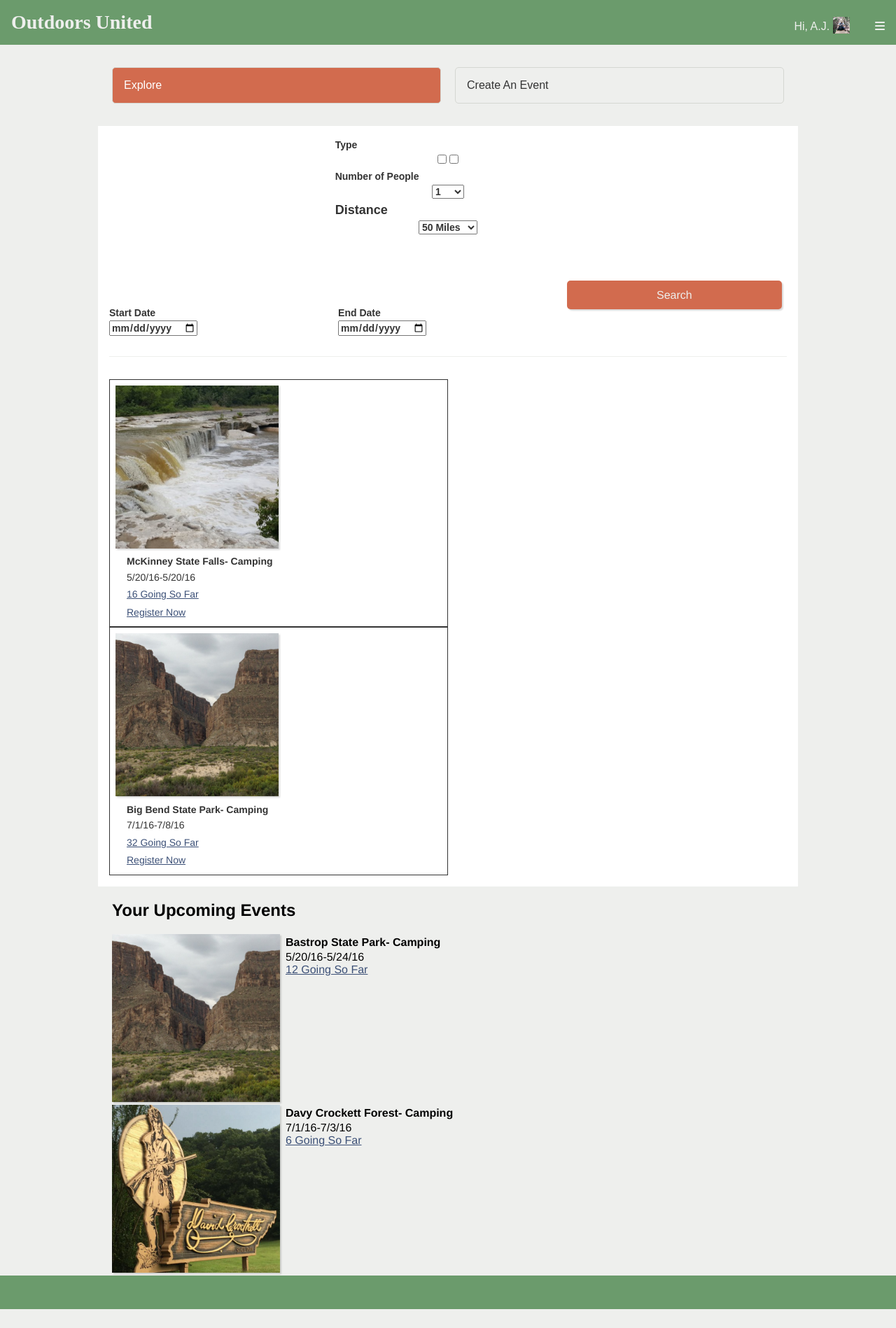
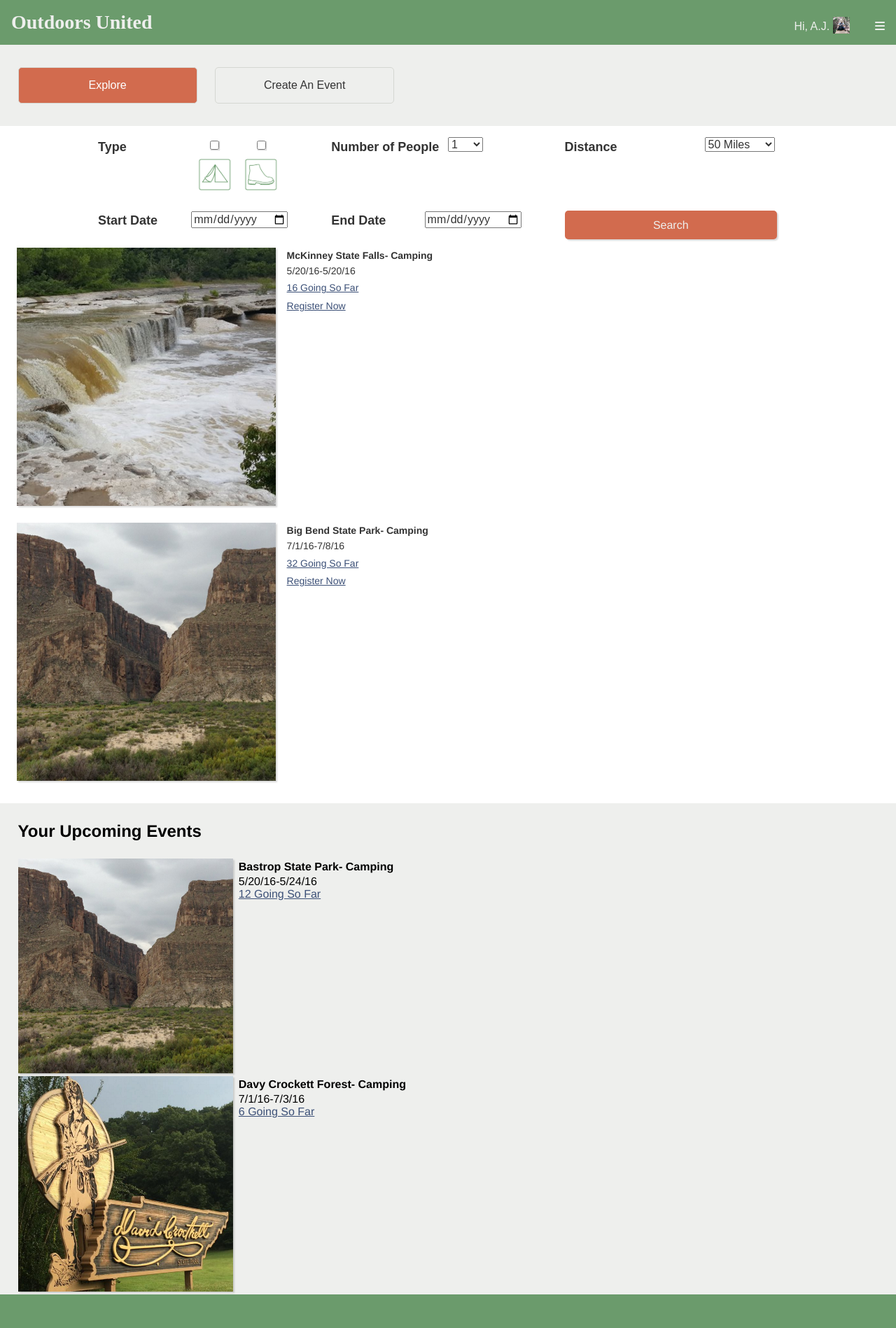
Before and after one commit to EricBlake/Outdoors-United, a Jekyll site: the page built from events.html, in a window 1280 px wide. Shown: the whole page at 70% size. Built offline with Jekyll 4.4.1, drawn with Linux system fonts in a browser that asks for light colours; nearby versions of some CDN libraries; before the commit the page ends 1871 px from its top, so only the background shows below that.

Commit message:
pushing updates to Events Page Searc Crieria

```diff
--- a/_sass/_events.scss
+++ b/_sass/_events.scss
@@ -13,6 +13,7 @@
         margin-top: 2em;
         display: block;
         margin-left: 2%;
+        text-align: center;
         &.active {
             background-color: $button_color_alt;
             color: #fff;
@@ -35,67 +36,131 @@
         .search_option_1 {
             text-align: center;
             box-sizing: border-box;
-            margin-bottom: 0;
+            width: 100%;
+            max-width: 472px;
+
+            margin: 0 auto;
             clear: both;
+            overflow: hidden;
+
             .event_type {
                 box-sizing: border-box;
-                width: 50%;
+                width:70%;
                 margin: 0 auto;
+                overflow: hidden;
+                padding-bottom:1em;
+                p {
+                    text-align:left;
+                    font-weight: bold;
                     color: $font_color;
                     font-size: $filter_font;
-                font-weight: bold;
-                p {
-                    text-align: left;
+                    float:left;
+                    width: 30%;
+                }
+                .input_img{
+                     width: 20%;
+                     float:right;
+                    input{
+                        box-shadow: 1px 1px 1px rgba(0,0,0,.15);
+                        display: inline-block;
+                    }
+                    img{
+                        width: 100%;
+                        display: inline-block;
+
+                    }
                 }
             } //closing event_type
             .number_people {
-                width: 50%;
+                box-sizing: border-box;
+                width:70%;
                 margin: 0 auto;
+                overflow: hidden;
+                content-align:center;
+                padding-bottom:1em;
+                      p{
+                   text-align:left;
+                    font-weight: bold;
                     color: $font_color;
                     font-size: $filter_font;
-                font-weight: bold;
-                      p{
-                    text-align: left;
+                    float:left;
+                    width: 70%;
+                  }
+                  select{
+                    float: right;
+                    width: 30%;
+
                   }
                 }//closing number people
                 .event_distance {
-                    width: 50%;
+                box-sizing: border-box;
+                width:70%;
                 margin: 0 auto;
+                overflow: hidden;
+                content-align:center;
+                padding-bottom:1em;
                     p {
-                        text-align: left;
+                        text-align:left;
+                        font-weight: bold;
                         color: $font_color;
                         font-size: $filter_font;
-                        font-weight: bold;
+                        float:left;
+                        width: 30%;
+                    }
+                    .distance{
+                        width: 70%;
+                        float: right;
                     }
 
                 } //closing event distance
             } // closing search option 1
             .search_option_2 {
-                margin-top: 0;
-                border-bottom: 1px solid $background_color;
-                margin-bottom: 2em;
+                text-align: center;
+                box-sizing: border-box;
+                width: 100%;
+                max-width: 472px;
+
+                margin: 0 auto;
+                clear: both;
+                overflow: hidden;
                 .event_date {
-                    display: inline-block;
+                    box-sizing: border-box;
+                    width:70%;
                     margin: 0 auto;
-                    width: 100%;
-                    text-align: center;
+                    overflow: hidden;
+                    content-align:center;
+                    padding-bottom:1em;
+                        p{
+                       text-align:left;
+                        font-weight: bold;
                         color: $font_color;
                         font-size: $filter_font;
-                    font-weight: bold;
+                        float:left;
+                        width: 30%;
+
+                      }
+                        select{
+
+                        float:right;
+                        width: 70%;
+
+                         }
                     } //closing event date
                 .search_btn {
-                    width: 100%;
+                    width: 70%;
                     display: inline-block;
                     color: $font_color;
                     font-family: $body_font;
                     font-size: $subheader_size;
                     background-color: $button_color_alt;
-                    margin: 2em auto;
+                    margin: 0 auto;
                     text-align: center;
                     padding: 0.5em;
                     border-radius: 5px;
                     overflow: hidden;
                     box-shadow: 2px 2px 2px rgba(0, 0, 0, .15);
+                    overflow: hidden;
+
                     a {
                         text-decoration: none;
                         color: $background_color;
@@ -122,7 +187,7 @@
                 }//closing recimg
                 .rec_cont {
                     padding-left: 1em;
-                    float: left;
+                    float:left;
                     width: 70%;
                     box-sizing: border-box;
                     h2 {
@@ -190,6 +255,7 @@
                         border-radius: 5px;
                         overflow: hidden;
                         box-shadow: 2px 2px 2px rgba(0, 0, 0, .15);
+
                         a {
                             text-decoration: none;
                             color: $background_color;
@@ -244,110 +310,136 @@
             } //closing upcoming_events
         } //upcoming_wrapper
 
+
+
+
+
 @media(min-width:750px) {
-        .event_wrapper {
+    .tab {
+        width: 20%;
+    } //closing tab
+    .search_option_1 {
+        text-align: center;
+        box-sizing: border-box;
+        width: 100%;
         max-width: 1000px;
         margin: 0 auto;
-            .search_option_1 {
+        clear: both;
         overflow: hidden;
         .event_type {
+            margin: 0;
+            text-align: left;
             width: 33.33%;
+            overflow: hidden;
+            margin-right: 0;
+            float: left;
+            box-sizing: border-box;
+            p {
+                box-sizing: border-box;
+                float: left;
+                width: 40%;
+            }
+            .input_img {
+                box-sizing: border-box;
+                width: 20%;
+                float: left;
+                text-align: center;
+            }
+        } //closing event_type
+        .number_people {
+            margin: 0;
+            text-align: left;
+            width: 33.33%;
+            overflow: hidden;
+            margin-right: 0;
+            float: left;
+            box-sizing: border-box;
+            p {
+                box-sizing: border-box;
+                float: left;
+                width: 50%;
+            }
+            select {
+                float: left;
+                width: 15%;
+            }
+        } //closing number people
+        .event_distance {
+            box-sizing: border-box;
+            width: 33.33%;
+            margin: 0 auto;
+            overflow: hidden;
+            padding-bottom: 1em;
+            box-sizing: border-box;
+            float: left;
+            p {
+                text-align: left;
+                font-weight: bold;
                 color: $font_color;
-                    font-size: $body_size;
-                    font-weight: bold;
-                } //closing event type
-                .number_people {
-                    width: 33.33%;
-                    color: $font_color;
-                    font-size: $body_size;
-                    font-weight: bold;
-                }//closing number_people
-                .event_distance {
-                    width: 33.33%;
-                    color: $font_color;
-                    font-size: $body_size;
-                    font-weight: bold;
-                    select {
-                        width: 6em;
+                font-size: $filter_font;
+                float: left;
+                width: 60%;
+            }
+            .distance {
+                width: 30%;
+                float: left;
             }
         } //closing event distance
-            } //closing search_options_1
-            .search_option_2{
+    } // closing search option 1
+
+    .search_option_2 {
+        text-align: left;
+        box-sizing: border-box;
+        width: 100%;
+        max-width: 1000px;
+        margin: 0 auto;
         clear: both;
-                margin-top: 2em;
-                border-bottom: 1px solid $background_color;
-                margin-bottom: 2em;
+        overflow: hidden;
         .event_date {
-                    margin: 2em auto;
+           box-sizing: border-box;
+            width: 33.33%;
+            margin: 0 auto;
+            overflow: hidden;
+            padding-bottom: 1em;
+            box-sizing: border-box;
+            float: left;
+            p {
                 text-align: left;
-                    width: 33.33%;
+                font-weight: bold;
                 color: $font_color;
-                    font-size: $body_size;
-                    font-weight: bold;
-                }//closing event date
+                font-size: $filter_font;
+
+                width: 40%;
+            }
+            select {
+                width: 60%;
+
+            }
+        } //closing event date
         .search_btn {
-                    width: 30%;
+            box-sizing:border-box;
+            float: left;
+            width: 30.33%;
             display: inline-block;
             color: $font_color;
             font-family: $body_font;
             font-size: $subheader_size;
             background-color: $button_color_alt;
-                    margin: 2em auto;
+            margin: 0 auto;
             text-align: center;
             padding: 0.5em;
             border-radius: 5px;
             overflow: hidden;
             box-shadow: 2px 2px 2px rgba(0, 0, 0, .15);
+            overflow: hidden;
+
             a {
                 text-decoration: none;
                 color: $background_color;
             }
-                } //closing search btn
-                .search_btn:hover{
+        } //closing search_btn
+        .search_btn:hover {
             background-color: $button_alt_hover;
         }
     } //closing search option 2
-            .tab-content {
-                .recomended_events {
-                    width: 50%;
-                    float: left;
-                    overflow: hidden;
-                    padding: .5em;
-                    color: $font_color;
-                    border: 1px solid $font_color;
-                    .rec_img {
-                        float: left;
-                        width: 50%;
-                        img {
-                            width: 100%;
-                            box-shadow: 2px 2px 2px rgba(0, 0, 0, .15);
-                        }
-                    } //closing rec_img
-                    .rec_cont {
-                        padding-left: 1em;
-                        float: left;
-                        width: 70%;
-                        box-sizing: border-box;
-                        h2 {
-                            margin-left: 2em;
-                            font-size: $subheader_size;
-                            font-family: $body_font;
-                            margin-bottom: 0em;
-                        }
-                        p {
-                            font-family: $body_font;
-                            font-size: $body_size;
-                        }
-                        p:first-of-type {
-                            font-weight: bold;
-                        }
-                        a {
-                            font-family: $body_font;
-                            font-size: $body_size;
-                            color: $button_color;
-                        }
-                    } //closing rec cont
-                } //closing recomended_events//
-            } //closing tab cont
-        } //closing event_wrapper
 } //closing media
--- a/_sass/_home.scss
+++ b/_sass/_home.scss
@@ -25,7 +25,7 @@
 			text-align: center;
 			color: $background_color;
 			border: 3px solid $button_color_alt;
-			padding:1em;
+			padding:0.75em;
 			text-align:center;
 			margin-bottom: 2em;
 			text-shadow: 2px 2px 2px rgba(0,0,0,.25);
@@ -34,7 +34,7 @@
 		}
 
 		.about_site{
-				width:90%;
+				width:100%;
 				margin:0 auto;
 
 			h2{
@@ -172,6 +172,7 @@
 			margin:0 auto;
 
 
+
 				li{
 				width: 45%;
 
@@ -225,7 +226,7 @@
 		overflow: hidden;
 		.about_site{
 				margin:0 auto;
-
+				width: 90%;
 				max-width: 1000px;
 
 			h2{
@@ -236,23 +237,23 @@
 			}
 			.logo:first-of-type{
 				display: inline-block;
-				width: 25%;
-				float: left;
+				width: 20%;
+
 				margin:0 auto;
-				vertical-align: middle;
+
 				img{
-					width: 80%;
+					width: 100%;
 
 				}
 			}
 			.logo:nth-of-type(2){
 				display: inline-block;
-				width: 25%;
-				float: left;
+				width: 20%;
+
 				margin:0 auto;
-				vertical-align: middle;
+
 				img{
-					width: 80%;
+					width: 100%;
 
 				}
 			}
@@ -260,13 +261,14 @@
 			p{
 				font-size: $subheader_size;
 				font-family: $body_font;
-				line-height: 1.5em;
+				line-height: 1.75em;
 				box-sizing:border-box;
-				margin: 2%;
+				display: inline-block;
+				margin: 0 auto;
 				color: $font_color;
-				float: left;
-				width: 45%;
-				vertical-align: middle;
+
+				width: 58%;
+
 
 			}
 
--- a/events.html
+++ b/events.html
@@ -19,8 +19,14 @@ layout: page
                   <div class="search_option_1">
                     <div class="event_type">
                         <p>Type</p>
-                        <input type="checkbox">
-                        <input type="checkbox">
+                        <div class="input_img">
+                          <input type="checkbox">
+                          <img src="images/camp.png">
+                        </div>
+                        <div class="input_img">
+                          <input type="checkbox">
+                          <img src="images/hiking.png">
+                        </div>
                     </div>
                     <!--closing event_type-->
                     <div class="number_people">
@@ -134,20 +140,26 @@ layout: page
 
                  <div class="search_option_1">
                     <div class="event_type">
-                        <h3>Type</h3>
-                        <input type="checkbox">
-                        <input type="checkbox">
-                    </div><!--closing event_type-->
+                        <p>Type</p>
+                        <div class="input_img">
+                          <input type="checkbox">
+                          <img src="images/camp.png">
+                        </div>
+                        <div class="input_img">
+                          <input type="checkbox">
+                          <img src="images/hiking.png">
+                        </div>
+                    </div>
 
 
                     <div class="number_people">
-                        <h3>Number of People</h3>
+                        <p>Number of People</p>
                         <select class="1-100"></select>
                     </div><!--closing number_poeple tab-->
 
 
                     <div class="event_distance">
-                        <h3>Distance</h3>
+                        <p>Distance</p>
                         <div
                                data-units="miles"
                                data-zoom="10"
@@ -181,11 +193,11 @@ layout: page
                     <div class="search_option_2">
 
                       <div class="event_date">
-                          <h3>Start Date</h3>
+                          <p>Start Date</p>
                           <input type="date" id="test" />
                       </div>
                       <div class="event_date">
-                          <h3>End Date</h3>
+                          <p>End Date</p>
                          <input type="date" id="test" />
                       </div>
                       <!--closing event_date-->
```
Lines whose indentation alone changed are shown as unchanged.
